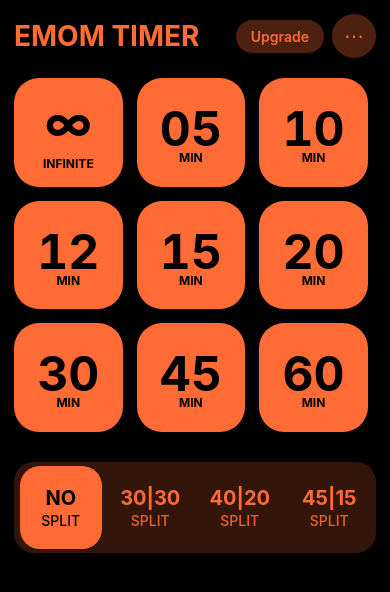
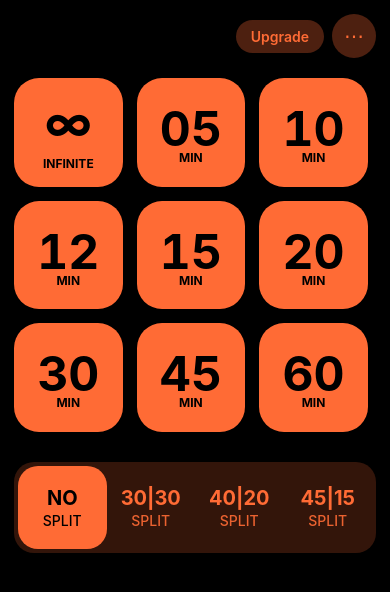
Before and after one commit to zeusqolivar/EMOM-HIIT-Timer, a React Native app: screen / in a window 390 px wide. Shown: the top 592 px of the page. Built offline with nearby package versions, Linux system fonts and the light colour scheme.

Commit message:
UI Polish

```diff
--- a/App.tsx
+++ b/App.tsx
@@ -1,6 +1,6 @@
 /**
- * EMOM HIIT Timer App
- * React Native version of the SwiftUI EMOM Timer
+ * HIIT Timer App
+ * React Native version of the SwiftUI Timer
  */
 
 import React from 'react';
--- a/src/components/CircularTimer.tsx
+++ b/src/components/CircularTimer.tsx
@@ -40,10 +40,10 @@ const CircularTimer: React.FC<CircularTimerProps> = ({
   const circumference = 2 * Math.PI * radius;
 
   useEffect(() => {
-    // Animate progress with easeInOut over 0.7 seconds (matching SwiftUI)
+    // Animate progress quickly to sync with countdown
     Animated.timing(progressAnim, {
       toValue: progress,
-      duration: 700, // Match SwiftUI .easeInOut(duration: 0.7)
+      duration: 100, // Quick animation to stay in sync
       useNativeDriver: false, // SVG properties can't use native driver
     }).start();
   }, [progress, progressAnim]);
--- a/src/components/CustomSegmentedControl.tsx
+++ b/src/components/CustomSegmentedControl.tsx
@@ -5,6 +5,7 @@ import {
   Text,
   StyleSheet,
   Animated,
+  Dimensions,
 } from 'react-native';
 import { COLORS } from '../constants/timer.constants';
 
@@ -29,57 +30,54 @@ const CustomSegmentedControl = <T extends string>({
   textColor = COLORS.PRIMARY,
   selectedTextColor = COLORS.BACKGROUND,
 }: CustomSegmentedControlProps<T>) => {
-  const animatedValues = useRef<{ [key: string]: Animated.Value }>({});
-  const highlightAnim = useRef(new Animated.Value(0)).current;
+  const slideAnim = useRef(new Animated.Value(0)).current;
+  const [containerWidth, setContainerWidth] = React.useState(0);
+  const [optionWidth, setOptionWidth] = React.useState(0);
 
-  // Initialize animated values for each option
+  // Calculate slide position based on selection
   useEffect(() => {
-    options.forEach(option => {
-      if (!animatedValues.current[option]) {
-        animatedValues.current[option] = new Animated.Value(0);
-      }
-    });
-  }, [options]);
+    const selectedIndex = options.findIndex(option => option === selection);
+    if (selectedIndex !== -1 && optionWidth > 0) {
+      const targetPosition = selectedIndex * optionWidth;
 
-  // Animate selection change
-  useEffect(() => {
-    options.forEach(option => {
-      const isSelected = option === selection;
-      const targetValue = isSelected ? 1 : 0;
-
-      Animated.spring(animatedValues.current[option], {
-        toValue: targetValue,
+      Animated.timing(slideAnim, {
+        toValue: targetPosition,
+        duration: 250,
         useNativeDriver: false,
-        tension: 100,
-        friction: 8,
       }).start();
-    });
-  }, [selection, options]);
+    }
+  }, [selection, options, optionWidth, slideAnim]);
 
   const handleSelectionChange = (newSelection: T) => {
-    // Add spring animation for the highlight
-    Animated.spring(highlightAnim, {
-      toValue: 1,
-      useNativeDriver: false,
-      tension: 100,
-      friction: 8,
-    }).start(() => {
-      highlightAnim.setValue(0);
-    });
+    onSelectionChange(newSelection);
+  };
 
-    onSelectionChange(newSelection);
+  const handleLayout = (event: any) => {
+    const { width } = event.nativeEvent.layout;
+    setContainerWidth(width);
+    setOptionWidth(width / options.length);
   };
 
   return (
     <View style={[styles.container, { backgroundColor }]}>
-      <View style={styles.optionsContainer}>
+      <View style={styles.optionsContainer} onLayout={handleLayout}>
+        {/* Sliding background indicator */}
+        {optionWidth > 0 && (
+          <Animated.View
+            style={[
+              styles.slidingIndicator,
+              {
+                backgroundColor: highlightColor,
+                width: optionWidth,
+                transform: [{ translateX: slideAnim }],
+              },
+            ]}
+          />
+        )}
+
         {options.map((option, index) => {
           const isSelected = option === selection;
           const textParts = label(option).split('\n');
-          const scale = animatedValues.current[option]?.interpolate({
-            inputRange: [0, 1],
-            outputRange: [1, 1.05],
-          }) || 1;
 
           return (
             <TouchableOpacity
@@ -88,13 +86,6 @@ const CustomSegmentedControl = <T extends string>({
               onPress={() => handleSelectionChange(option)}
               activeOpacity={0.7}
             >
-              <Animated.View style={[
-                styles.optionBackground,
-                {
-                  backgroundColor: isSelected ? highlightColor : 'transparent',
-                  transform: [{ scale }],
-                }
-              ]} />
               <View style={styles.textContainer}>
                 <Text style={[
                   styles.mainText,
@@ -127,27 +118,25 @@ const styles = StyleSheet.create({
   },
   optionsContainer: {
     flexDirection: 'row',
-    gap: 4,
+    position: 'relative',
+  },
+  slidingIndicator: {
+    position: 'absolute',
+    top: 0,
+    bottom: 0,
+    borderRadius: 20,
+    zIndex: 1,
   },
   option: {
     flex: 1,
     paddingVertical: 20,
-    borderRadius: 20,
-    marginHorizontal: 2,
-    position: 'relative',
-  },
-  optionBackground: {
-    position: 'absolute',
-    top: 0,
-    left: 0,
-    right: 0,
-    bottom: 0,
-    borderRadius: 20,
+    alignItems: 'center',
+    justifyContent: 'center',
+    zIndex: 2,
   },
   textContainer: {
     alignItems: 'center',
     justifyContent: 'center',
-    zIndex: 1,
   },
   mainText: {
     fontSize: 20,
--- a/src/constants/timer.constants.ts
+++ b/src/constants/timer.constants.ts
@@ -5,7 +5,7 @@ export const TIMER_CONSTANTS = {
   INFINITE_MODE_LABEL: 'INFINITE',
   UPGRADE_BUTTON_LABEL: 'Upgrade',
   MINUTES_LABEL: 'MIN',
-  HEADER_TITLE: 'EMOM TIMER',
+  HEADER_TITLE: '',
 } as const;
 
 export const WORK_REST_SPLIT_CONFIG = {
--- a/src/screens/PreparationScreen.tsx
+++ b/src/screens/PreparationScreen.tsx
@@ -39,28 +39,10 @@ const PreparationScreen: React.FC<PreparationScreenProps> = ({
     const interval = setInterval(() => {
       timeRemaining -= 0.05; // Update every 50ms for smoother animation
 
-      // Compute progress based on current value/phase, not continuous time
+      // Compute progress based on elapsed time for smooth continuous filling
       const computePreparationProgress = (timeLeft: number, totalTime: number) => {
-        if (timeLeft > 3) {
-          // Ready phase: circle fills from 0% to 25% (or appropriate fraction)
-          const readyPhaseProgress = (totalTime - timeLeft) / (totalTime - 3);
-          return readyPhaseProgress * 0.25; // Ready gets 25% of the circle
-        } else if (timeLeft > 2) {
-          // "3" phase: circle fills from 25% to 50%
-          const phase3Progress = (3 - timeLeft) / 1; // 1 second for "3"
-          return 0.25 + (phase3Progress * 0.25);
-        } else if (timeLeft > 1) {
-          // "2" phase: circle fills from 50% to 75%
-          const phase2Progress = (2 - timeLeft) / 1; // 1 second for "2"
-          return 0.5 + (phase2Progress * 0.25);
-        } else if (timeLeft > 0) {
-          // "1" phase: circle fills from 75% to 100%
-          const phase1Progress = (1 - timeLeft) / 1; // 1 second for "1"
-          return 0.75 + (phase1Progress * 0.25);
-        } else {
-          // "GO" phase: circle is 100% filled
-          return 1.0;
-        }
+        const elapsed = totalTime - timeLeft;
+        return Math.min(elapsed / totalTime, 1.0);
       };
 
       const currentProgress = computePreparationProgress(timeRemaining, totalTime);
```
Also changed, not shown: 1 other file (tests, documents, lock files or other folders).
